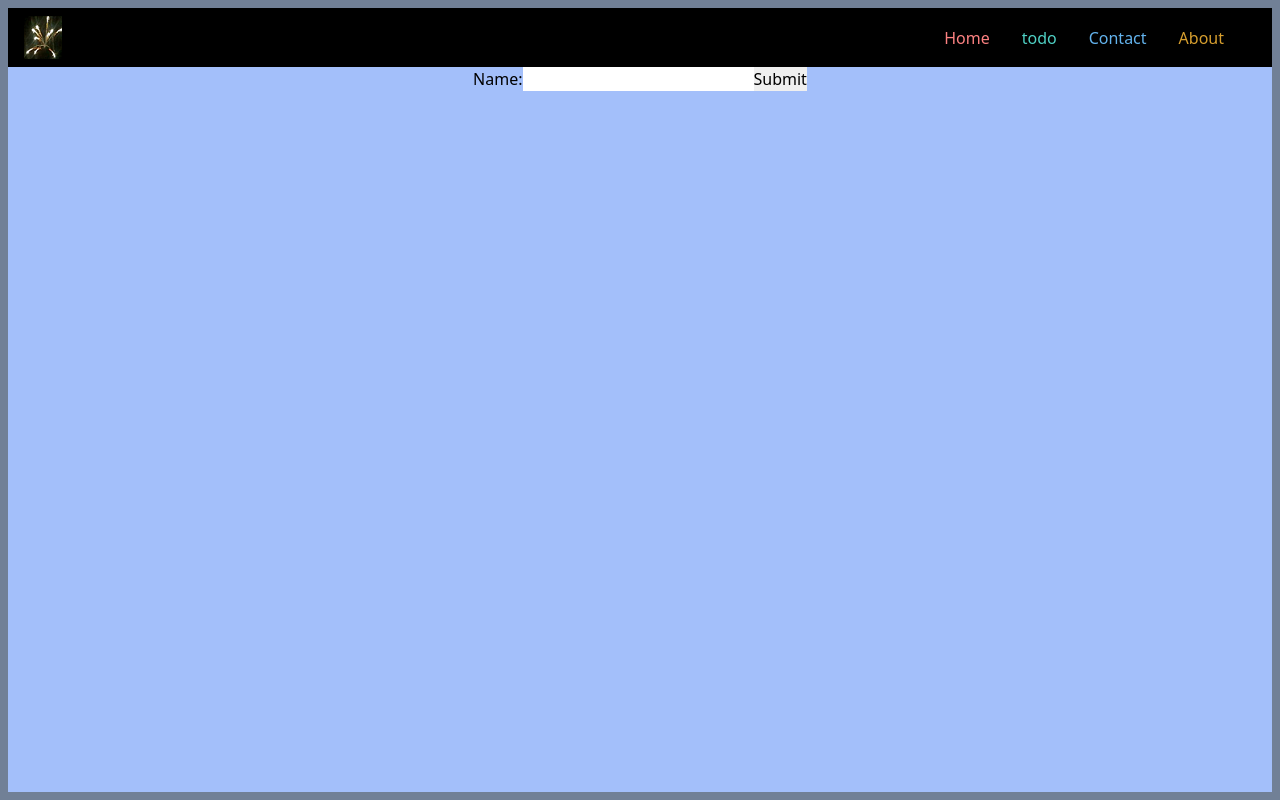
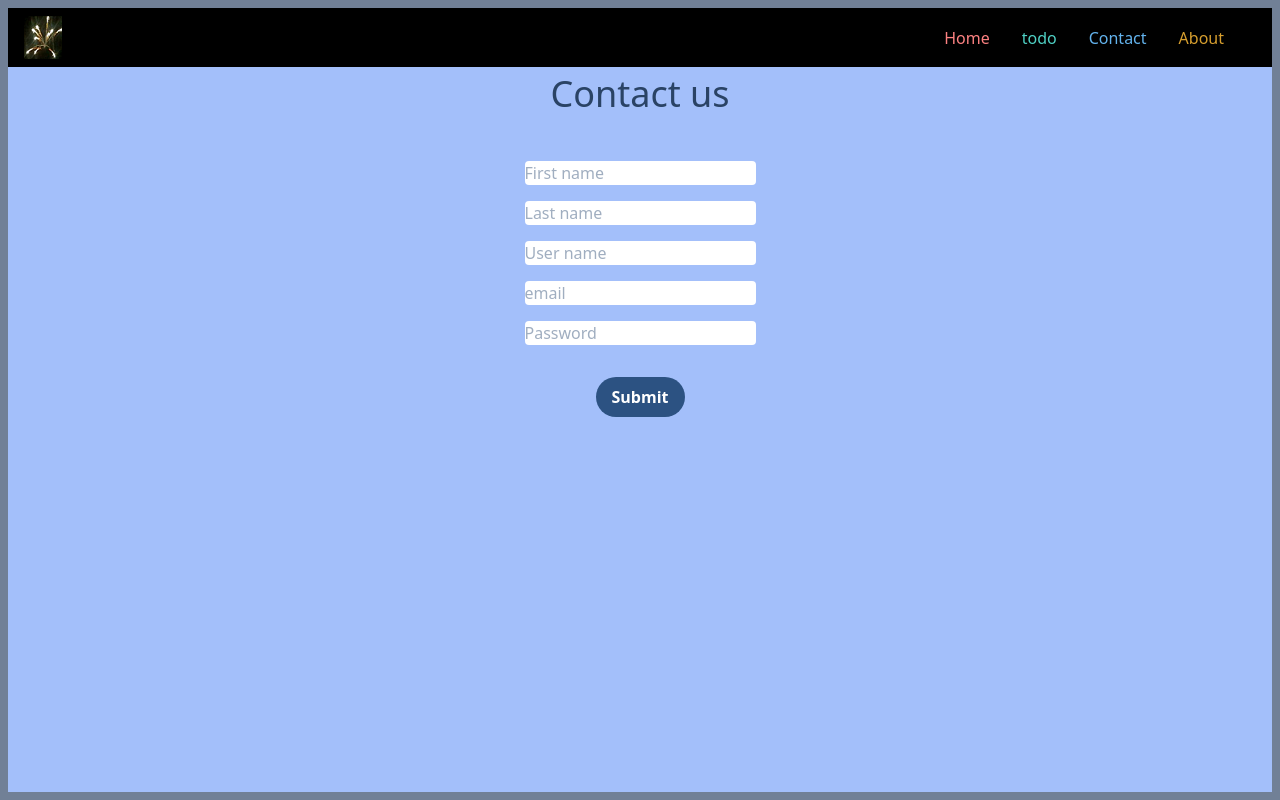
Before and after one commit to pryguy-lab/project-3, a React (Create React App) app: page /contact in a window 1280 px wide. Built offline with nearby package versions, Linux system fonts and the light colour scheme.

Commit message:
created a new contact page

```diff
--- a/src/components/About.js
+++ b/src/components/About.js
@@ -1,13 +1,14 @@
 import React, { Component } from "react";
 
-const Checkbox = ({ checked }) => (
-  <div>
-    <input type="checkbox" checked={checked} />
-  </div>
-);
+class About extends Component {
+  state = {};
+  render() {
+    return (
+      <div>
+        <header class="text-4xl text-orange-700">About</header>
+      </div>
+    );
+  }
+}
 
-Checkbox.defaultProps = {
-  checked: true,
-};
-
-export default Checkbox;
+export default About;
--- a/src/components/Contact.js
+++ b/src/components/Contact.js
@@ -1,37 +1,82 @@
 import React, { Component } from "react";
 
-class Contact extends React.Component {
-  constructor(props) {
-    super(props);
-    this.state = { value: "" };
+class Contact extends Component {
+  state = {
+    firstName: "",
+    lastName: "",
+    userName: "",
+    email: "",
+    password: "",
+  };
 
-    this.handleChange = this.handleChange.bind(this);
-    this.handleSubmit = this.handleSubmit.bind(this);
-  }
-
-  handleChange(event) {
-    this.setState({ value: event.target.value });
-  }
-
-  handleSubmit(event) {
-    alert("A name was submitted: " + this.state.value);
-    event.preventDefault();
-  }
-
+  change = (e) => {
+    this.setState({
+      [e.target.name]: e.target.value,
+    });
+  };
+  onSubmit = (e) => {
+    e.preventDefault();
+    console.log(this.state);
+  };
   render() {
     return (
-      <form onSubmit={this.handleSubmit}>
-        <label>
-          Name:
+      <div>
+        <header class="text-4xl text-blue-900">Contact us</header>
+        <form class="mt-8" action="">
           <input
+            class="my-2 rounded"
+            name="firstName"
             type="text"
-            value={this.state.value}
-            onChange={this.handleChange}
+            placeholder="First name"
+            value={this.state.firstName}
+            onChange={(e) => this.change(e)}
           />
-        </label>
-        <input type="submit" value="Submit" />
-      </form>
+          <br />
+          <input
+            class="my-2 rounded"
+            name="lastName"
+            type="text"
+            placeholder="Last name"
+            value={this.state.lastName}
+            onChange={(e) => this.change(e)}
+          />
+          <br />
+          <input
+            class="my-2 rounded"
+            name="userName"
+            type="text"
+            placeholder="User name"
+            value={this.state.userName}
+            onChange={(e) => this.change(e)}
+          />
+          <br />
+          <input
+            class="my-2 rounded"
+            name="email"
+            type="text"
+            placeholder="email"
+            value={this.state.email}
+            onChange={(e) => this.change(e)}
+          />
+          <br />
+          <input
+            class="my-2 mb-8 rounded"
+            name="password"
+            type="password"
+            placeholder="Password"
+            value={this.state.password}
+            onChange={(e) => this.change(e)}
+          />
+        </form>
+        <button
+          class="bg-blue-800 hover:bg-green-700 text-white font-bold py-2 px-4 rounded-full"
+          onClick={(e) => this.onSubmit(e)}
+        >
+          Submit
+        </button>
+      </div>
     );
   }
 }
+
 export default Contact;
--- a/src/components/Todo.js
+++ b/src/components/Todo.js
@@ -36,7 +36,7 @@ class Todo extends Component {
     return (
       <body>
         <header class="text-4xl text-teal-700">todo list</header>
-        <div class="text-2xl mb-2 ml-4">
+        <div class="text-2xl mb-2 mt-8 ml-4">
           Add an item...
           <br />
         </div>
```
